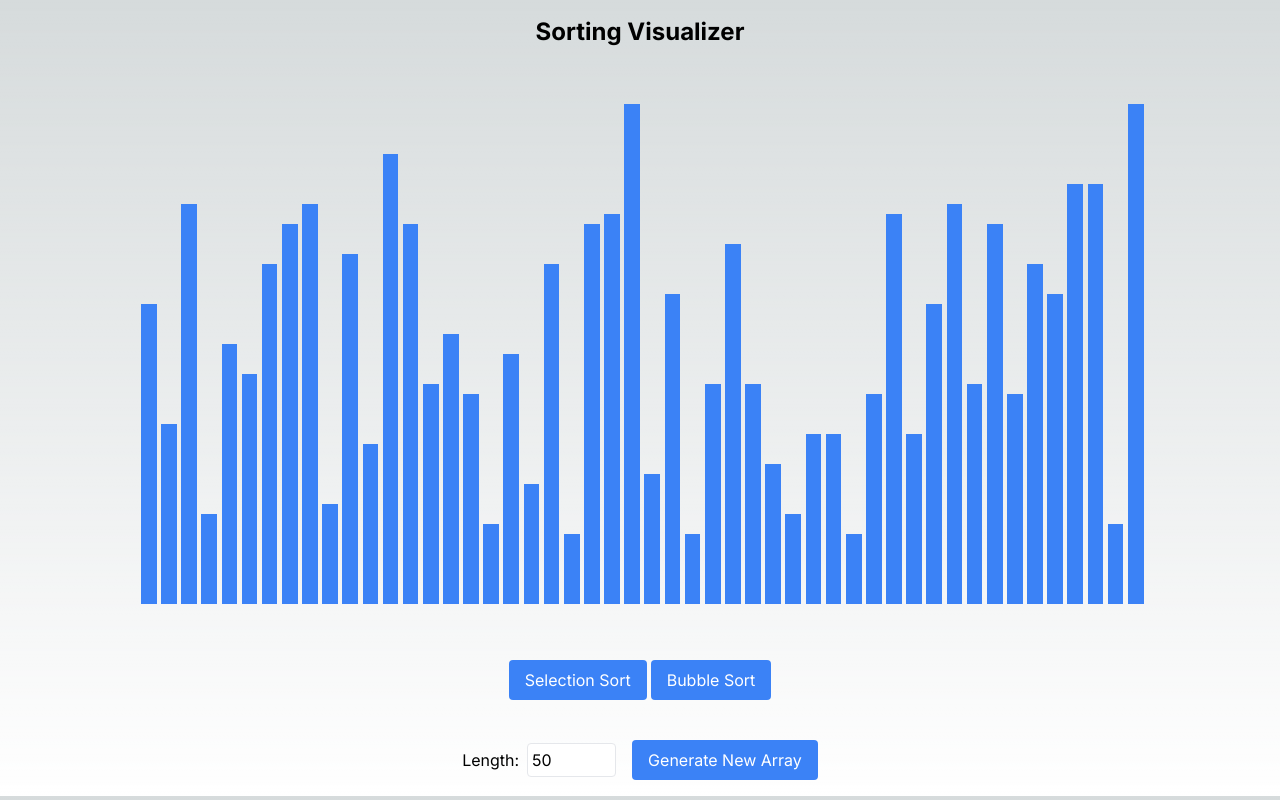
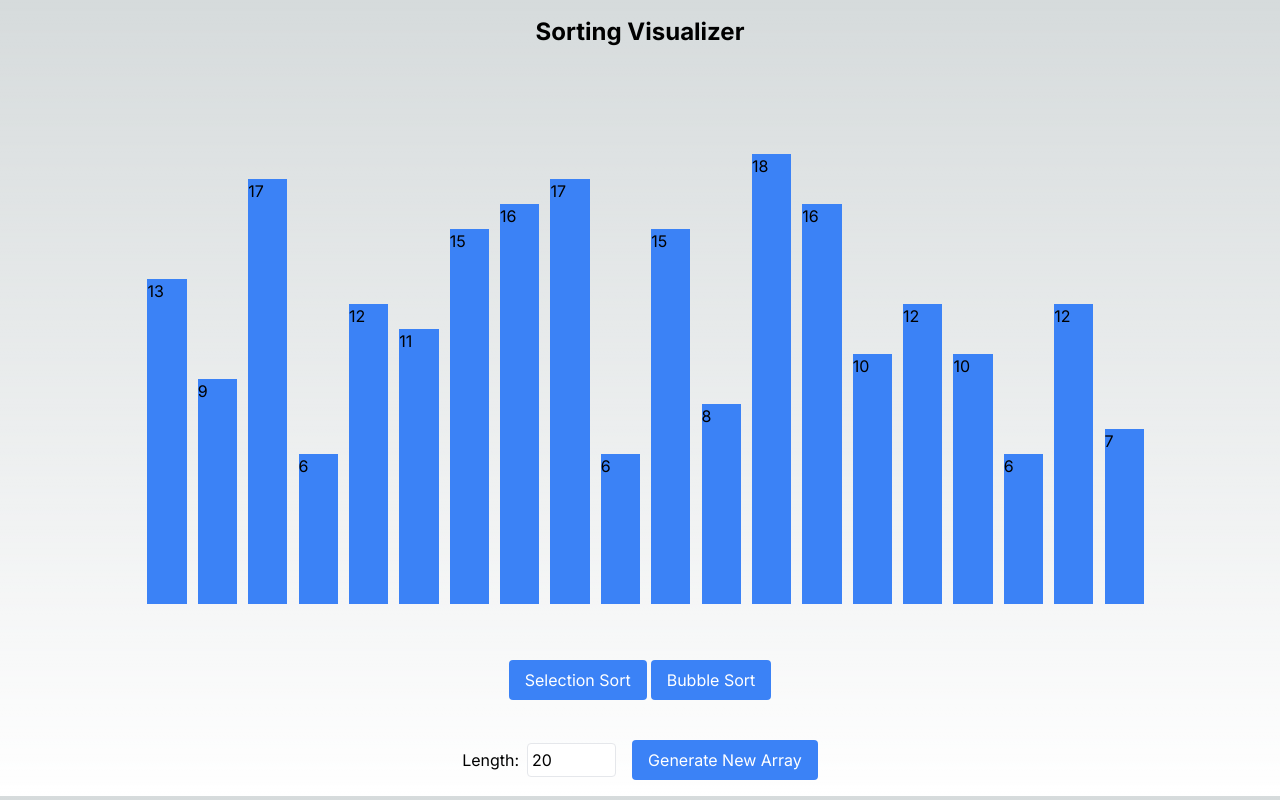
Before and after one commit to franz105/sorting-visualizer, a Next.js app: page / in a window 1280 px wide. Built offline with nearby package versions, Linux system fonts and the light colour scheme.

Commit message:
Fixed bug. took out DOM manipulation

```diff
--- a/src/app/page.tsx
+++ b/src/app/page.tsx
@@ -1,9 +1,13 @@
+"use client";
 import SortingVisualizer from "@/components/sorting-visualizer";
+import { ArrayProvider } from "@/contexts/ArrayContext";
 
 export default function Home() {
   return (
     <main className="">
-      <SortingVisualizer />
+      <ArrayProvider>
+        <SortingVisualizer />
+      </ArrayProvider>
     </main>
   );
 }
--- /dev/null
+++ b/src/components/bars.tsx
@@ -0,0 +1,40 @@
+"use client";
+
+import { useArrayContext } from "@/contexts/ArrayContext";
+import React, { useEffect, useState, useRef } from 'react';
+
+export default function Bars({ comparingIndices }: { comparingIndices: [number, number] | null }) {
+    const { array, arrayLength } = useArrayContext();
+    const [containerWidth, setContainerWidth] = useState<number>(0);
+    const [containerHeight, setContainerHeight] = useState<number>(0);
+
+    useEffect(() => {
+        setContainerWidth(window.innerWidth * (7 / 8));
+        setContainerHeight(window.innerHeight * (5 / 8));
+    }, [array]);
+
+    return (
+        <div className="flex justify-center items-end mb-4"
+            style={{ height: `${containerHeight}px`, width: `${containerWidth}px` }}>
+            {array.map((value, index) => {
+                const barWidth = (containerWidth / arrayLength) * 0.7; // 70% of available space
+                const barMargin = (containerWidth / arrayLength) * 0.2; // 20% of available space
+                const isComparing = comparingIndices && (index === comparingIndices[0] || index === comparingIndices[1]);
+
+                return (
+                    <div
+                        key={index}
+                        className={`bar ${isComparing ? 'bg-red-500' : 'bg-blue-500'}`}
+                        style={{
+                            width: `${barWidth}px`,
+                            height: `${(value / arrayLength) * containerHeight}px`,
+                            marginLeft: `${barMargin}px`,
+                        }}
+                    >
+                        {value}
+                    </div>
+                );
+            })}
+        </div>
+    );
+}
--- /dev/null
+++ b/src/components/sorting-button.tsx
@@ -0,0 +1,23 @@
+import React from 'react'
+
+type SortingButtonProps = {
+    array: number[],
+    name: string,
+    onClick: () => void,
+    animations: (string | number)[][],
+}
+
+export default function SortingButton(
+    {
+        array,
+        name,
+        onClick,
+        animations
+    }: SortingButtonProps
+) {
+  return (
+    <button onClick={onClick}>
+          {name}
+    </button>
+  )
+}
--- a/src/components/sorting-visualizer.tsx
+++ b/src/components/sorting-visualizer.tsx
@@ -1,107 +1,89 @@
-"use client"
+"use client";
 
-import React, { useEffect, useRef, useState } from 'react'
-import { randomIntFromInterval } from '@/utils/utils'
-import { AnimationStep } from "@/lib/types"
-import { bubbleSort, selectionSort } from '@/utils/sorting-algorithms'
+import React, { useEffect, useRef, useState } from 'react';
+import { randomIntFromInterval } from '@/utils/utils';
+import { bubbleSort, selectionSort } from '@/utils/sorting-algorithms';
+import { useArrayContext, ArrayProvider } from "@/contexts/ArrayContext";
+import { AnimationStep } from "@/lib/types";
+import Bars from "./bars";
 
 const generateRandomArray = (length: number, min: number, max: number) => {
-    return Array.from({ length }, () => randomIntFromInterval(min, max))
+    return Array.from({ length }, () => randomIntFromInterval(min, max));
 }
 
-const executeAnimations = (
+const executeAnimations = async (
     animations: AnimationStep[],
     delay: number,
     stopFlag: React.MutableRefObject<boolean>,
-    timeouts: React.MutableRefObject<NodeJS.Timeout[]>
-) => {
-    const bars = document.getElementsByClassName('bar') as HTMLCollectionOf<HTMLElement>;
+    setArray: React.Dispatch<React.SetStateAction<number[]>>,
+    setComparingIndices: React.Dispatch<React.SetStateAction<[number, number] | null>>
+): Promise<void> => {
     for (let i = 0; i < animations.length; i++) {
         if (stopFlag.current) break;
 
-        const timeout = setTimeout(() => {
-            if (stopFlag.current) return
+        const [action, index1, index2] = animations[i];
 
-            const [action, index1, index2] = animations[i]
-            const barOne = bars[index1]
-            const barTwo = bars[index2]
         if (action === 'compare') {
-                barOne.classList.add('bg-red-500')
-                barTwo.classList.add('bg-red-500')
-                setTimeout(() => {
-                    barOne.classList.remove('bg-red-500')
-                    barTwo.classList.remove('bg-red-500')
-                }, delay);
-            } else if (action === 'swap') {
-                const heightOne = barOne.style.height
-                const heightTwo = barTwo.style.height
-                barOne.style.height = heightTwo
-                barTwo.style.height = heightOne
+            setComparingIndices([index1, index2]);
         }
-        }, i * delay);
-        timeouts.current.push(timeout)
+
+        await new Promise<void>(resolve => setTimeout(resolve, delay));
+
+        if (stopFlag.current) break;
+
+
+        setArray(prevArray => {
+            const newArray = [...prevArray];
+            if (action === 'swap') {
+                [newArray[index1], newArray[index2]] = [newArray[index2], newArray[index1]];
+            }
+            return newArray;
+        });
+
+        setComparingIndices(null);
     }
 };
 
+export default function SortingVisualizer() {
+    const { array, setArray, arrayLength, setArrayLength } = useArrayContext();
+    const DEFAULT_LENGTH = 20;
+    const FIXED_MIN = 5;
+    const [inputArrayLength, setInputArrayLength] = useState<number>(DEFAULT_LENGTH);
+    const [isSorting, setIsSorting] = useState<boolean>(false);
+    const [comparingIndices, setComparingIndices] = useState<[number, number] | null>(null);
 
 
-export default function SortingVisualizer() {
-    // Default values
-    const DEFAULT_LENGTH = 50
-    const FIXED_MIN = 5
-
-    // State hooks
-    const [arrayLength, setArrayLength] = useState<number>(DEFAULT_LENGTH)
-    const [inputArrayLength, setInputArrayLength] = useState<number>(DEFAULT_LENGTH)
-    const [array, setArray] = useState<number[]>(generateRandomArray(DEFAULT_LENGTH, FIXED_MIN, DEFAULT_LENGTH))
-    const [originalArray, setOriginalArray] = useState<number[]>(array)
-    const [isSorting, setIsSorting] = useState<boolean>(false)
-    const [containerWidth, setContainerWidth] = useState<number>(0)
-    const [containerHeight, setContainerHeight] = useState<number>(0)
-
-    // Refs for stopping animations
-    const stopFlag = useRef<boolean>(false)
-    const timeouts = useRef<NodeJS.Timeout[]>([])
+    const stopFlag = useRef<boolean>(false);
 
     useEffect(() => {
-        return () => {
-            timeouts.current.forEach(clearTimeout);
-        };
-    }, []);
+        const initialArray = generateRandomArray(DEFAULT_LENGTH, FIXED_MIN, DEFAULT_LENGTH);
+        setArray(initialArray);
+        setArrayLength(DEFAULT_LENGTH);
+    }, [setArray, setArrayLength]);
 
-    useEffect(() => {
-        setContainerWidth(window.innerWidth * (7 / 8))
-        setContainerHeight(window.innerHeight * (5 / 8))
-    }, []);
-
-    const startSorting = (
-        sortingAlogithm: (array: number[]) => AnimationStep[]
-    ) => {
+    const startSorting = async (sortingAlgorithm: (array: number[]) => AnimationStep[]) => {
         if (isSorting) {
             stopFlag.current = true;
-            timeouts.current.forEach(clearTimeout);
-            timeouts.current = [];
+            console.log("Sorting stopped");
+            setArray([...array]);
         }
-        setArray([...originalArray])
-        stopFlag.current = false
-        setIsSorting(true)
-        const animations = sortingAlogithm([...originalArray])
-        executeAnimations(animations, 5, stopFlag, timeouts)
-    }
+        stopFlag.current = false;
+        setIsSorting(true);
+
+        const animations = sortingAlgorithm([...array]);
+        await executeAnimations(animations, 5, stopFlag, setArray, setComparingIndices);
+        setIsSorting(false);
+    };
 
     const startSelectionSort = () => startSorting(selectionSort);
     const startBubbleSort = () => startSorting(bubbleSort);
 
-    // Reset function to generate a new array and update dimensions
     const resetArray = () => {
         if (isSorting) {
             stopFlag.current = true;
-            timeouts.current.forEach(clearTimeout);
-            timeouts.current = [];
         }
-        const newArray = generateRandomArray(inputArrayLength, FIXED_MIN, inputArrayLength)
-        setArray(newArray)
-        setOriginalArray(newArray)
+        const newArray = generateRandomArray(inputArrayLength, FIXED_MIN, inputArrayLength);
+        setArray(newArray);
         setArrayLength(inputArrayLength);
         setIsSorting(false);
     };
@@ -114,54 +96,28 @@ export default function SortingVisualizer() {
 
     const handleLengthChange = (e: React.ChangeEvent<HTMLInputElement>) => {
         const value = Number(e.target.value);
-        if (value >= 10 && value <= 500) {
-            setInputArrayLength(value);
-        } else if (value < 10) {
-            setInputArrayLength(10);
-        }  else if (value > 500) {
-            setInputArrayLength(500);
-        }
+        setInputArrayLength(Math.max(10, Math.min(value, 500)));
     };
-
-
-
 
     return (
         <div className="flex flex-col items-center p-4">
             <h1 className="text-2xl font-bold mb-4">Sorting Visualizer</h1>
             <div className="p-5"></div>
-            <div
-                className="flex justify-center items-end mb-4"
-                style={{ height: `${containerHeight}px`, width: `${containerWidth}px` }}
-            >
-                {
-                array.map((value, index) => {
-                    const barWidth = (containerWidth / arrayLength) * 0.7; // 80% of available space
-                    const barMargin = (containerWidth / arrayLength) * 0.2; // 10% of available space
-
-                    return (
-                        <div
-                            key={index}
-                            className="bg-blue-500 bar"
-                            style={{
-                                width: `${barWidth}px`,
-                                height: `${(value / arrayLength) * containerHeight}px`,
-                                marginLeft: `${barMargin}px`,
-                            }}
-                        ></div>
-                    );
-                })}
-            </div>
+            <Bars comparingIndices={comparingIndices} />
             <div className="p-5"></div>
             <div className="flex space-x-1 items-center">
                 <button
                     onClick={startSelectionSort}
                     className="px-4 py-2 bg-blue-500 text-white rounded hover:bg-blue-700"
-                    > Selection Sort</button>
+                >
+                    Selection Sort
+                </button>
                 <button
                     onClick={startBubbleSort}
                     className="px-4 py-2 bg-blue-500 text-white rounded hover:bg-blue-700"
-                    > Bubble Sort</button>
+                >
+                    Bubble Sort
+                </button>
             </div>
             <div className="p-5"></div>
             <div className="flex space-x-4 items-center">
@@ -180,8 +136,10 @@ export default function SortingVisualizer() {
                 <button
                     onClick={resetArray}
                     className="px-4 py-2 bg-blue-500 text-white rounded hover:bg-blue-700"
-                > Generate New Array</button>
+                >
+                    Generate New Array
+                </button>
             </div>
         </div>
     );
-};
+}
--- /dev/null
+++ b/src/contexts/ArrayContext.tsx
@@ -0,0 +1,24 @@
+// contexts/ArrayContext.tsx
+import { ArrayContextType } from "@/lib/types";
+import { createContext, useContext, useState, ReactNode } from "react";
+
+export const ArrayContext = createContext<ArrayContextType | undefined>(undefined);
+
+export const ArrayProvider = ({ children }: { children: ReactNode }) => {
+    const [array, setArray] = useState<number[]>([]);
+    const [arrayLength, setArrayLength] = useState<number>(20);
+
+    return (
+        <ArrayContext.Provider value={{ array, setArray, arrayLength, setArrayLength }}>
+            {children}
+        </ArrayContext.Provider>
+    );
+};
+
+export function useArrayContext() {
+    const context = useContext(ArrayContext);
+    if (!context) {
+        throw new Error('useArrayContext must be used within an ArrayProvider');
+    }
+    return context;
+}
```
Also changed, not shown: src/lib/types.ts (+8 -1 lines). Lines whose indentation alone changed are shown as unchanged.
